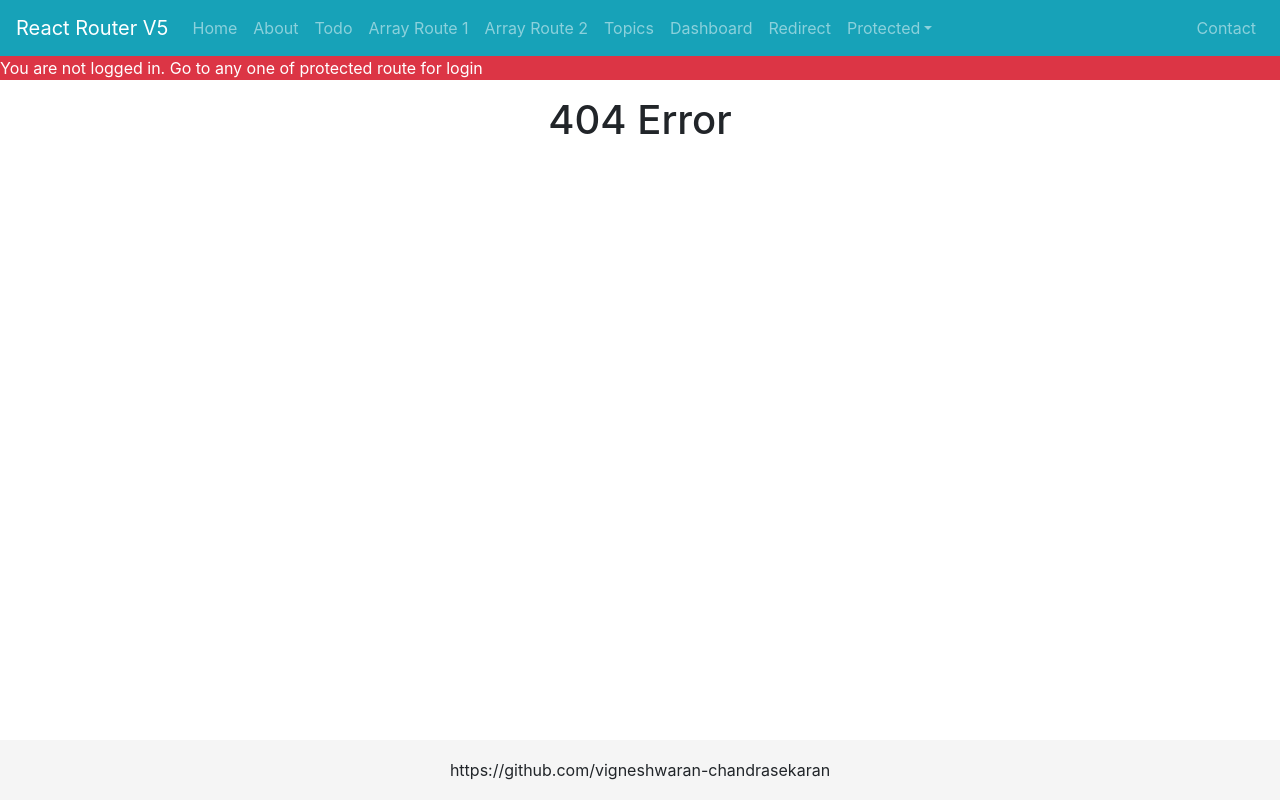
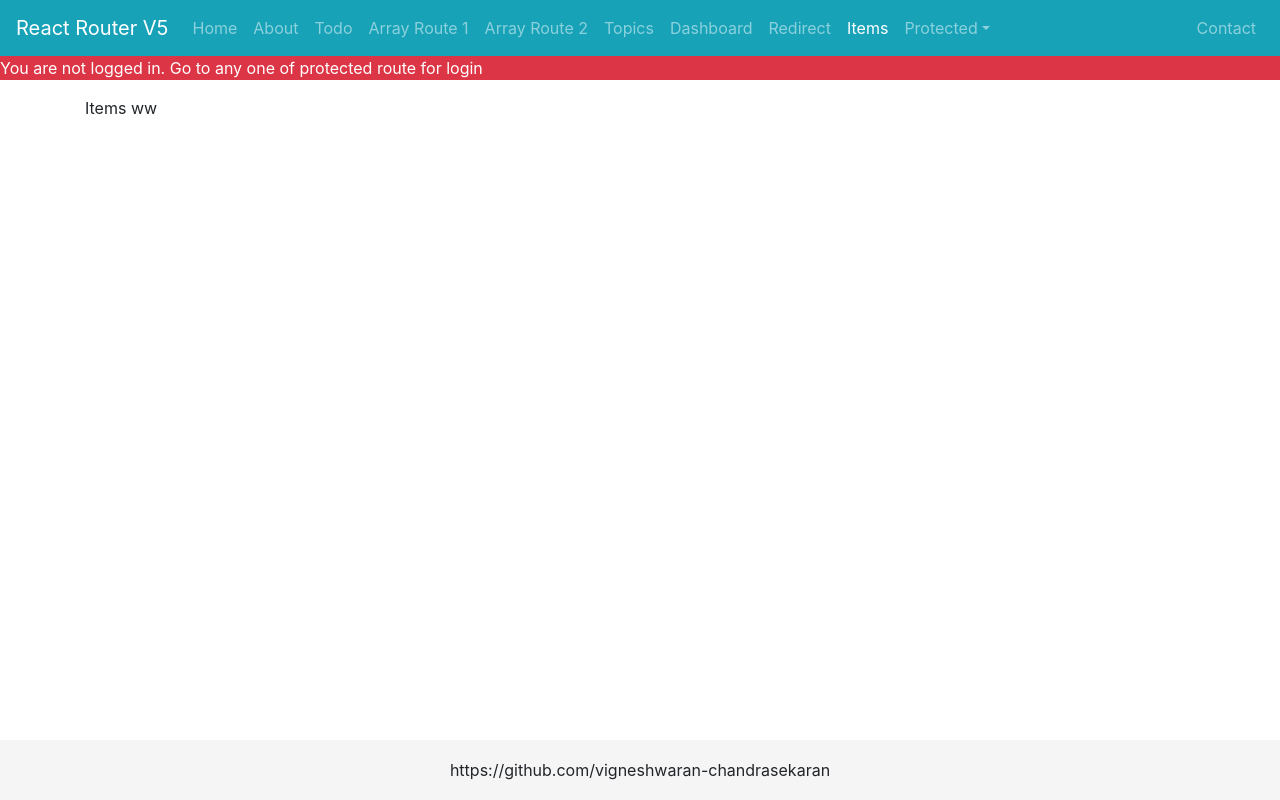
Before and after one commit to vigneshwaran-chandrasekaran/react-router-v5, a React (Create React App) app: page /items in a window 1280 px wide. Built offline with nearby package versions, Linux system fonts and the light colour scheme.

Commit message:
added routes for example component, children, rener

```diff
--- a/src/App.js
+++ b/src/App.js
@@ -19,8 +19,11 @@ import Topics from './pages/Topics';
 import NotFound from './pages/NotFound';
 import Protected from './pages/Protected';
 import Redirect from './pages/Redirect';
+import Items from './pages/Items';
 import { AuthButton, PrivateRoute } from './shared/auth';
 import './App.css';
+
+const cat = { category: 'food' }
 
 function App() {
   return (
@@ -45,6 +48,22 @@ function App() {
           <Route path="/login" component={Login} />
           <PrivateRoute path="/protected" component={Protected} />
           <PrivateRoute path="/private/:id?" component={Protected} />
+          <Route
+            exact
+            path='/items'
+            component={Items}
+          />
+          <Route
+            exact
+            path='/items'
+            render={() => (<div>List of Items</div>)}
+          />
+          <Route
+            exact path='/items'
+            render={props => <Items {...props} data={cat} />}
+          />
+          <Route children={props => <Items {...props} />} />
+          <Route children={() => <Items />} />
           <Route component={NotFound} />
         </Switch>
       </div>
--- a/src/components/Navigation.js
+++ b/src/components/Navigation.js
@@ -23,6 +23,7 @@ export default function Navigation() {
                         <Nav.Link as={NavLink} to='/topics'>Topics</Nav.Link>
                         <Nav.Link as={NavLink} to='/dashboard'>Dashboard</Nav.Link>
                         <Nav.Link as={NavLink} to='/redirect'>Redirect</Nav.Link>
+                        <Nav.Link as={NavLink} to='/items'>Items</Nav.Link>
                         <NavDropdown title="Protected" id="collasible-nav-dropdown">
                             <NavDropdown.Item exact as={NavLink} to="/protected">Protected</NavDropdown.Item>
                             <NavDropdown.Item as={NavLink} to="/private">Private</NavDropdown.Item>
--- /dev/null
+++ b/src/pages/Items.js
@@ -0,0 +1,10 @@
+import React from 'react';
+
+export default function Items({ data }) {
+    console.log(data);
+    return (
+        <div>
+            <p>Items ww {data ? data.category : ''}</p>
+        </div>
+    )
+}
```
